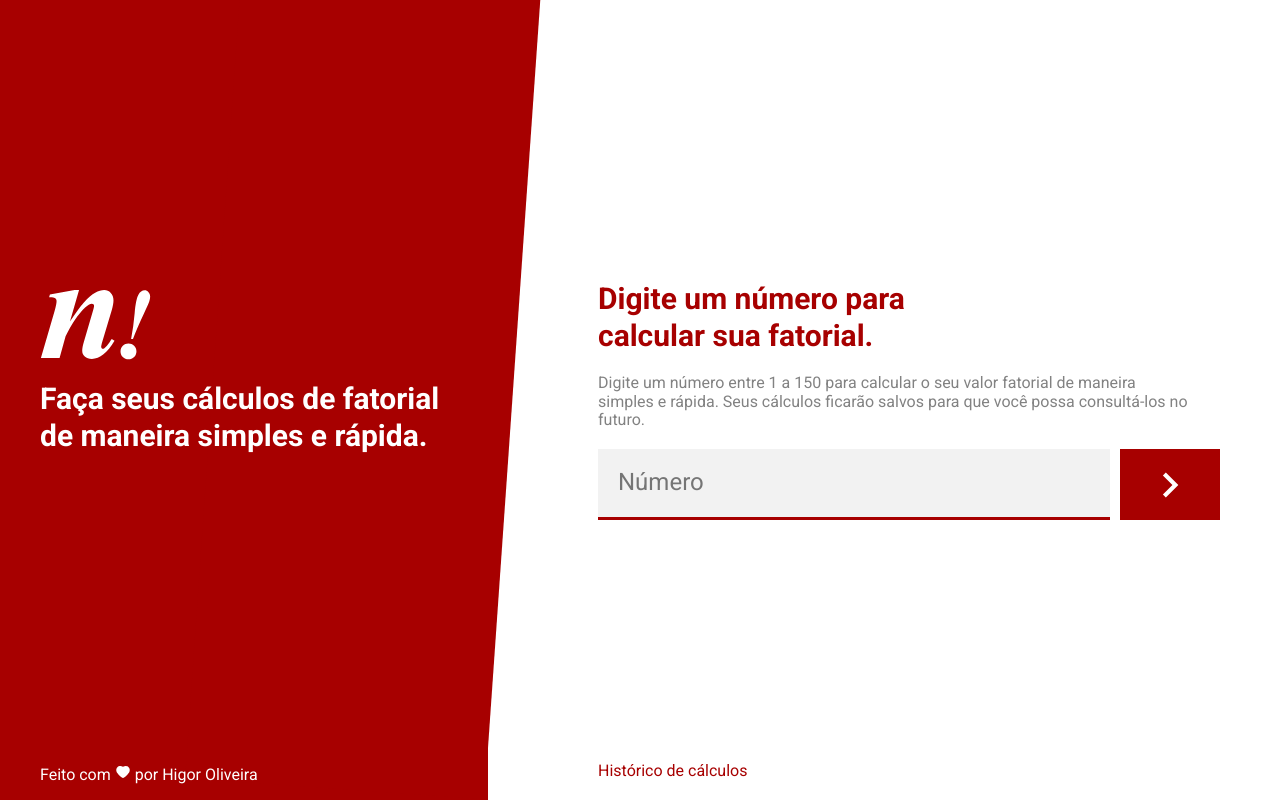
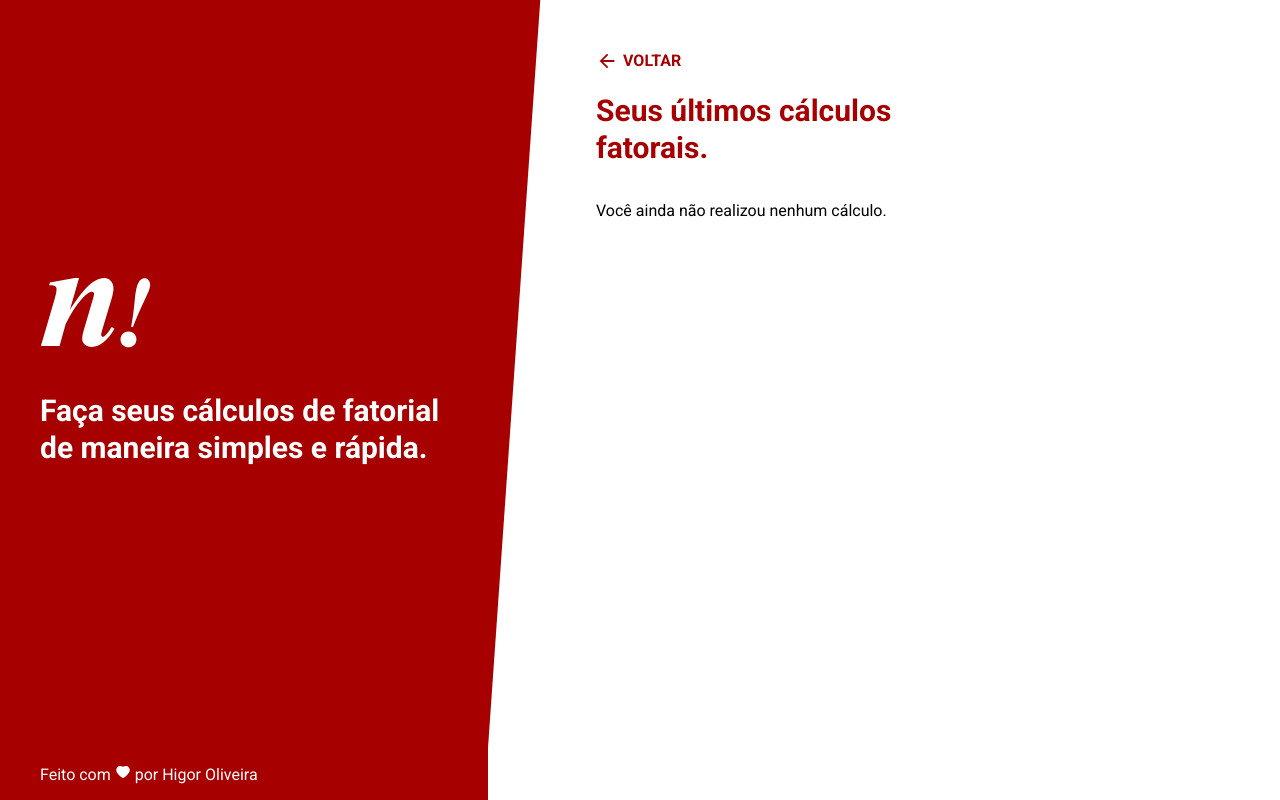
Before and after one commit to higorpo/fatorial-frontend, a React (Create React App) app: page /history in a window 1280 px wide. Built offline with nearby package versions, Linux system fonts and the light colour scheme.

Commit message:
:sparkles: Creates history page

```diff
--- a/src/index.scss
+++ b/src/index.scss
@@ -23,8 +23,10 @@ div.router {
 	display: flex;
 	flex-direction: column;
 
-	img {
+	a.logo {
+		text-align: center;
 		margin-top: 50px;
+		margin-bottom: 0px;
 	}
 }
 
@@ -65,6 +67,9 @@ div.container {
 	}
 
 	header {
+		position: fixed;
+		height: 100%;
+
 		display: flex;
 		flex-direction: column;
 		align-items: flex-start;
@@ -73,9 +78,8 @@ div.container {
 		background-color: var(--primaryColor);
 		color: white;
 		min-width: 35%;
-		position: relative;
 		z-index: 1;
-		margin-right: 50px;
+		// margin-right: 50px;
 		padding-left: 40px;
 
 		&::before {
@@ -90,7 +94,7 @@ div.container {
 			z-index: -1;
 		}
 
-		img {
+		a {
 			margin-top: auto;
 		}
 
@@ -105,7 +109,10 @@ div.container {
 	}
 
 	div.router {
-		img {
+		margin-left: calc(35% + 88px);
+		width: 100%;
+
+		a.logo {
 			display: none;
 		}
 	}
--- /dev/null
+++ b/src/pages/History/index.tsx
@@ -0,0 +1,42 @@
+import React from 'react';
+import { Link } from 'react-router-dom';
+import { MdArrowBack } from 'react-icons/md';
+
+import './styles.scss';
+
+const History: React.FC = () => {
+    return (
+        <div id="history-page" className="container">
+            <Link to="/">
+                <div className="back">
+                    <MdArrowBack size={22} />
+                    <span>Voltar</span>
+                </div>
+            </Link>
+            <h2 className="title">Seus últimos cálculos fatorais.</h2>
+
+            {
+                false &&
+                <ul className="history">
+                    {
+                        [0, 1, 2, 3, 4, 5, 6, 7, 8, 9, 10, 11, 12, 13, 14, 15, 16, 17, 18, 19].map((item) => (
+                            <li key={String(item)} className="history-item">
+                                <span className="factorial">14</span>
+                                <span className="result">9823823</span>
+                            </li>
+                        ))
+                    }
+                </ul>
+            }
+
+            {
+                true &&
+                <p>
+                    Você ainda não realizou nenhum cálculo.
+                </p>
+            }
+        </div>
+    );
+}
+
+export default History;
--- /dev/null
+++ b/src/pages/History/styles.scss
@@ -0,0 +1,59 @@
+#history-page {
+    justify-content: normal;
+    margin: 50px 0px;
+    height: auto;
+    width: auto;
+}
+
+
+a {
+    text-decoration: none;
+    margin-bottom: 20px;
+
+    > div.back {
+        color: var(--primaryColor);
+        display: flex;
+        align-items: center;
+
+        span {
+            margin-left: 5px;
+            text-transform: uppercase;
+            font-size: var(--textFontSize);
+            font-weight: bold;
+        }
+    }
+}
+
+ul.history {
+    list-style: none;
+    padding: 0px;
+    margin: 0px;
+
+    li.history-item {
+        color: var(--grey3);
+        background-color: var(--grey6);
+        width: 100%;
+        margin-bottom: 10px;
+        padding: 10px 20px;
+        display: flex;
+        align-items: center;
+        justify-content: space-between;
+
+        span.factorial {
+            font-weight: bold;
+            font-size: 48px;
+
+            &:after {
+                content: "!";
+            }
+        }
+
+        span.result {
+            font-size: 30px;
+
+            &:before {
+                content: "= ";
+            }
+        }
+    }
+}
--- a/src/pages/Home/styles.scss
+++ b/src/pages/Home/styles.scss
@@ -31,7 +31,7 @@ nav a {
     font-size: var(--textFontSize);
     text-decoration: none;
     position: absolute;
-    bottom: 50px;
+    bottom: 10px;
 }
 
 @media (min-width: 1000px) {
--- a/src/pages/routes.tsx
+++ b/src/pages/routes.tsx
@@ -1,8 +1,9 @@
 import React from 'react';
-import { BrowserRouter, Route, Switch } from 'react-router-dom';
+import { BrowserRouter, Link, Route, Switch } from 'react-router-dom';
 import { AiFillHeart } from 'react-icons/ai'
 
 import Home from './Home';
+import History from './History';
 
 import Logo from '../assets/logo.svg';
 import LogoColored from '../assets/logo-colored.svg';
@@ -11,7 +12,9 @@ const Routes: React.FC = () => {
     return (
         <BrowserRouter>
             <header>
-                <img src={Logo} alt="Logo" />
+                <Link to="/">
+                    <img src={Logo} alt="Logo" />
+                </Link>
                 <h1 className="title">Faça seus cálculos de fatorial de maneira simples e rápida.</h1>
 
                 <p className="author">
@@ -19,9 +22,12 @@ const Routes: React.FC = () => {
                 </p>
             </header>
             <div className="router">
-                <img src={LogoColored} alt="Logo" />
+                <Link className="logo" to="/">
+                    <img src={LogoColored} alt="Logo" />
+                </Link>
                 <Switch>
-                    <Route path="/" component={Home} />
+                    <Route path="/" exact component={Home} />
+                    <Route path="/history" component={History} />
                 </Switch>
             </div>
         </BrowserRouter>
```
